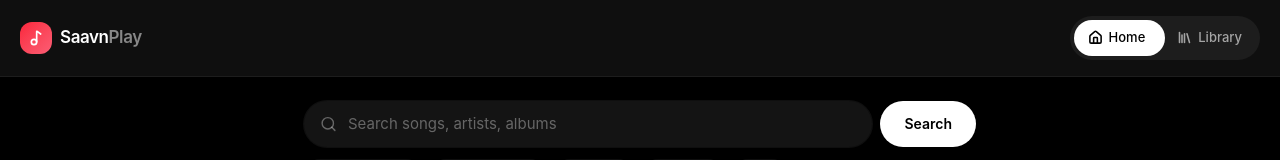
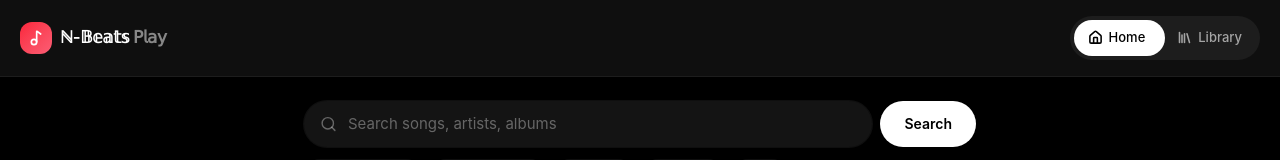
Before and after one commit to Nethra910/music-player, a React (Vite) app: page / in a window 1280 px wide. Shown: the top 160 px of the page. Built offline with nearby package versions, Linux system fonts and the light colour scheme; no server answers.

Commit message:
Completed version 1 of music player

```diff
--- a/src/App.jsx
+++ b/src/App.jsx
@@ -69,7 +69,7 @@ function AppContent() {
           </div>
 
           <h1 className="text-[17px] font-semibold tracking-tight text-white">
-            Saavn<span className="text-white/50">Play</span>
+            ℕ-𝔹𝕖𝕒𝕥𝕤<span className="text-white/50"> 𝖯𝗅𝖺𝗒</span>
           </h1>
         </button>
 
```
